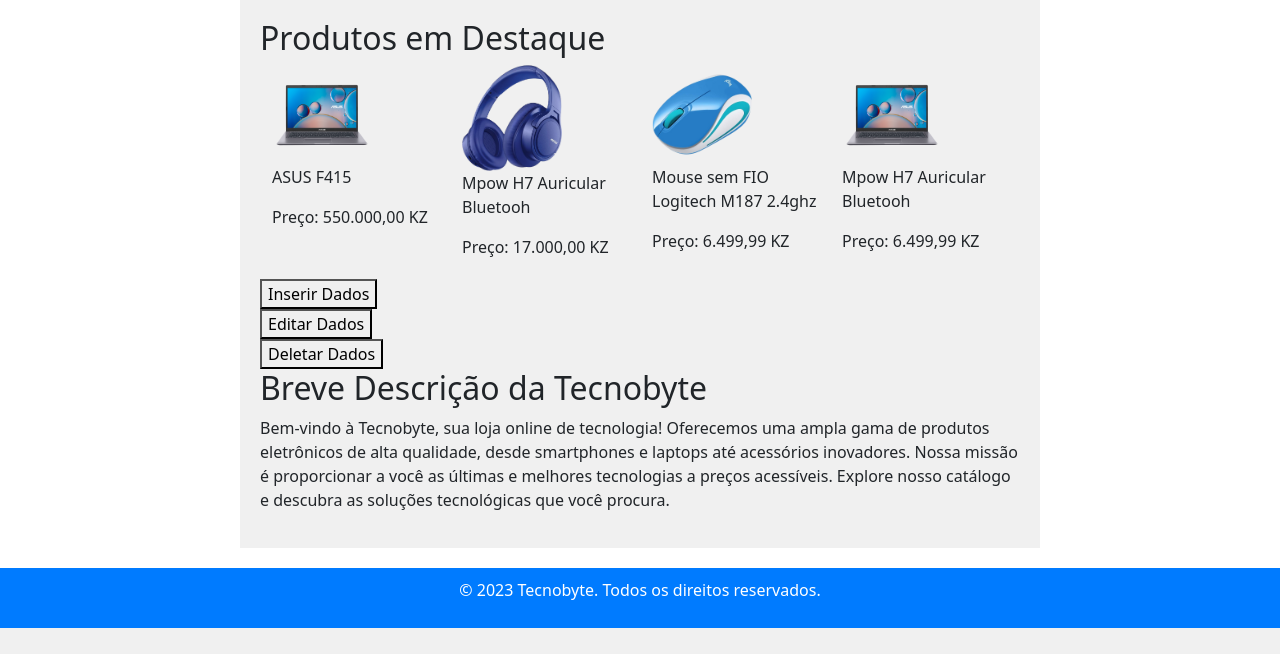
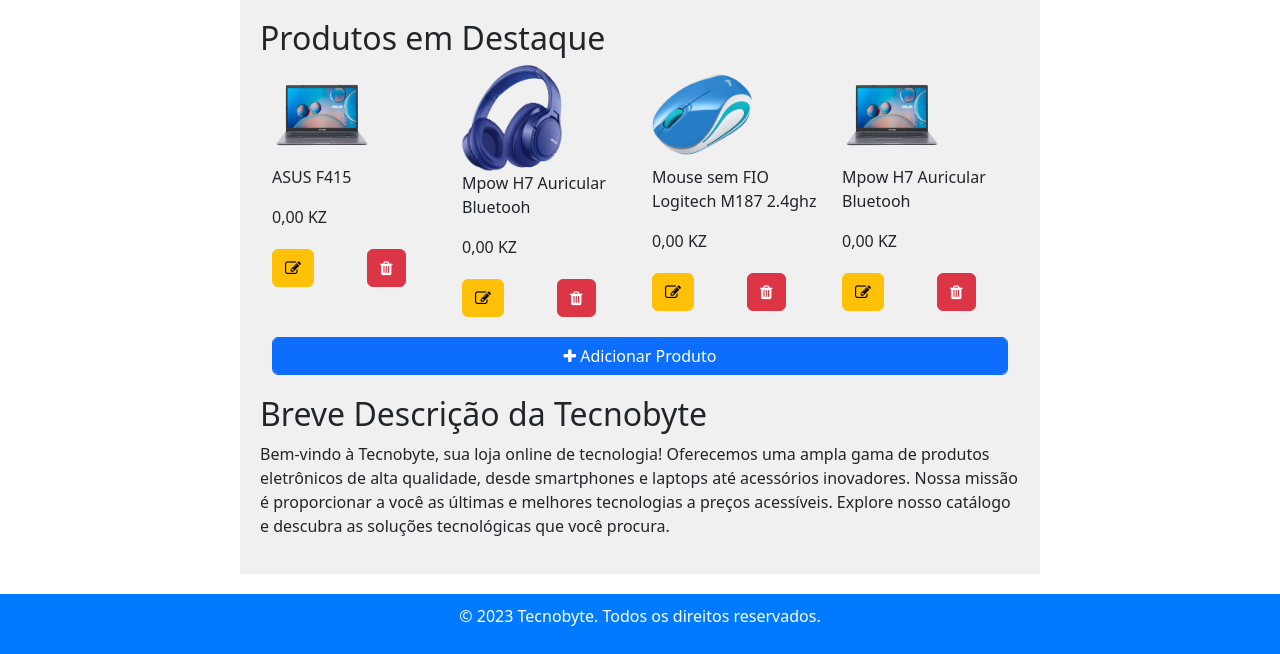
Before and after one commit to Flavi0Daniel/tecnobyte, a PHP site: page / in a window 1280 px wide. Shown: the part 245-899 px from the top of the page. Before the commit the page ends 873 px from the top, so only its background shows below. Run offline with PHP 8.4, Linux system fonts and the light colour scheme; data comes from the database, SQL or seed files in the repository.

Commit message:
Upload Inserir produtos

```diff
--- a/index.php
+++ b/index.php
@@ -9,6 +9,9 @@
     <meta name="viewport" content="width=device-width, initial-scale=1.0">
     <link rel="stylesheet" href="style.css">
     <link href="https://cdn.jsdelivr.net/npm/bootstrap@5.3.2/dist/css/bootstrap.min.css" rel="stylesheet" integrity="sha384-T3c6CoIi6uLrA9TneNEoa7RxnatzjcDSCmG1MXxSR1GAsXEV/Dwwykc2MPK8M2HN" crossorigin="anonymous">
+
+    <link rel="stylesheet" href="https://cdnjs.cloudflare.com/ajax/libs/font-awesome/4.7.0/css/font-awesome.css">
+
     <title>Tecnobyte - Página Inicial</title>
     <!-- shortcut icon & favicon-->
     <link rel="shortcut icon" href="logo-fundo.png" type="image/png">
@@ -46,56 +49,26 @@
                         <div class="produto">
                             <img src="<?= $produtos["imagem"] ?>" alt="Produto em Destaque 1">
                             <p><?= $produtos["nome"] ?></p>
-                        <p><?= $produtos["preco"] ?></p>
+                            <p><?php echo number_format($produtos["preco"], 2, ",", "."); ?> KZ</p>
+                        </div>
+                        <div class="row">
+                            <div class="col-sm-6">
+                                <a href="edita.php" class="btn btn-warning"><i class="fa fa-edit"></i></a>
+                            </div>
+                            <div class="col-sm-6">
+                                <a href="deletar.php" class="btn btn-danger"><i class="fa fa-trash"></i></a>
+                            </div>
                         </div>
                     </div>
                 <?php
                     }
                 }
                 ?>
+                    <div class="col-sm-12">
+                        <a href="inserir.php" class="btn btn-primary form-control" style="margin-top: 20px; margin-bottom: 20px"><i class="fa fa-plus"></i> Adicionar Produto</a>
                     </div>
             </div>
-
-        <!-- CRUD -->
-
-                        <form action="inserir.php" method="post">
-                             <button type="submit">Inserir Dados</button>
-                         </form>
-
-                         <form action="editar.php" method="post">
-                             <button type="submit">Editar Dados</button>
-                         </form>
-
-                         <form action="deletar.php" method="post">
-                           <button type="submit">Deletar Dados</button>
-                          </form>
-
-
-        <!-- Insert into -->
-        <?php
-        require_once("conexao.php");
-
-if ($_SERVER["REQUEST_METHOD"] == "post") {
-    $imagem = $_POST["RGB Keyboard.png"];
-    $nome = $_POST["TECLADO GAMER RGB K100"];
-    $preco = $_POST["Preço: 14.500,00 KZ"];
-
-    $stmt = $conn->prepare("INSERT INTO produtos (imagem, nome, preco) VALUES (:imagem, :nome, :preco)");
-    $stmt->bindParam(':imagem', $imagem);
-    $stmt->bindParam(':nome', $nome);
-    $stmt->bindParam(':preco', $preco);
-
-    try {
-        $stmt->execute();
-        echo "Dados inseridos com sucesso!";
-    } catch (PDOException $e) {
-        echo "Erro ao inserir dados: " . $e->getMessage();
-    }
-}
-?>
-
-
-
+        </div>
 
         <h2>Breve Descrição da Tecnobyte</h2>
 
```
Also changed, not shown: inserir.php (added, +36 -0 lines), processos.php (added, +29 -0 lines), 28100434.jpg (added), 33331429.jpg (added). Lines whose indentation alone changed are shown as unchanged.
